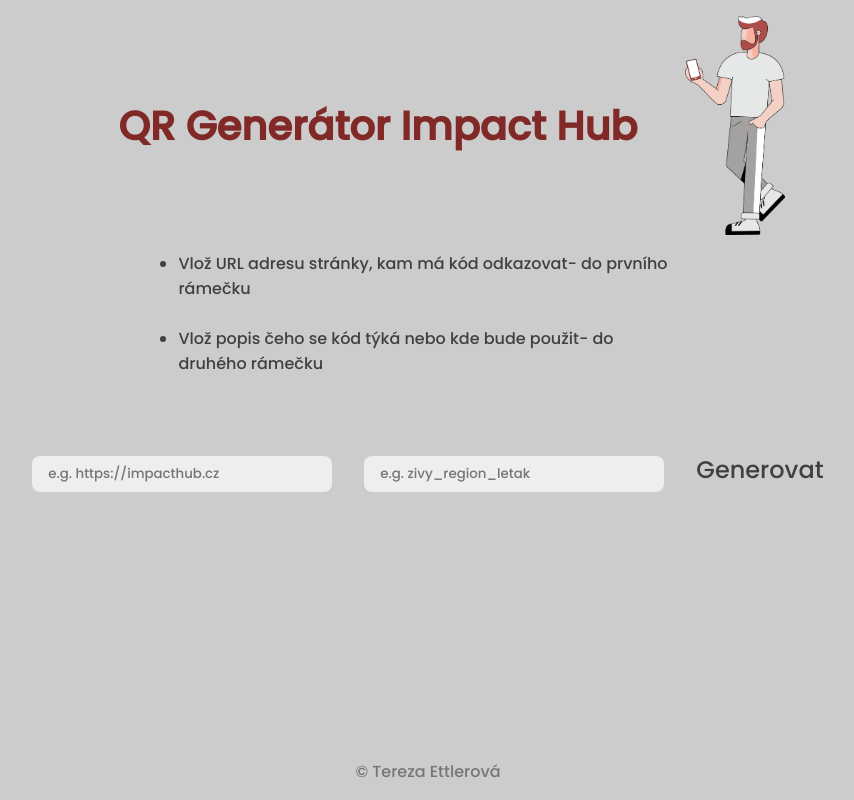
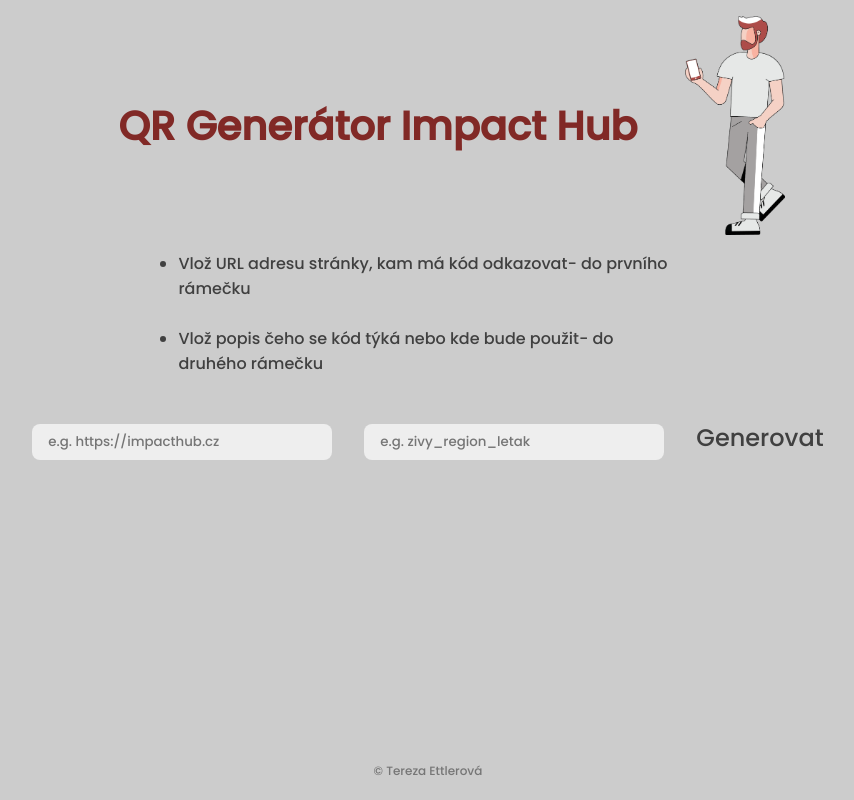
Before and after one commit to EttTer/QR-ImpactHub, a React (Vite) app: page / in a window 1280 px wide. Shown: the whole page, without its empty margins (212-1066 px from the left). Built offline with nearby package versions, Linux system fonts and the light colour scheme.

Commit message:
Download visible

```diff
--- a/src/App.jsx
+++ b/src/App.jsx
@@ -72,7 +72,7 @@
       {qr && (
         <>
           <img className='App_img' src={qr} />
-          <a href={qr} download="qrcode.png">Stáhnout</a>
+          <a className="download" href={qr} download="qrcode.png">Stáhnout</a>
         </>
       )}
     </div>
--- a/src/index.css
+++ b/src/index.css
@@ -24,7 +24,7 @@
   max-width: 300px;
   padding:  0.5rem 1rem;
   border-radius: 0.5rem;
-  margin-top: 4rem;
+  margin-top: 2rem;
   margin-right: 2rem;
 }
 
@@ -61,7 +61,7 @@
   ;
   width: 100%;
   max-width: 350px;
-  margin: 3rem auto;
+  margin: 3rem auto 1rem auto;
 
 
 }
@@ -91,12 +91,17 @@
   }
 }
 
+.download {padding-bottom: 2rem;
+  padding-top: 1rem;
+
+}
+
 footer {
   position: fixed;
   left: 0;
-  bottom: 0;
+  bottom: 20px;
   width: 100%;
   background-color: #CCCCCC;
   color: #4040409e;
-  padding: 1rem;
+  font-size: 12px;
 }
```
